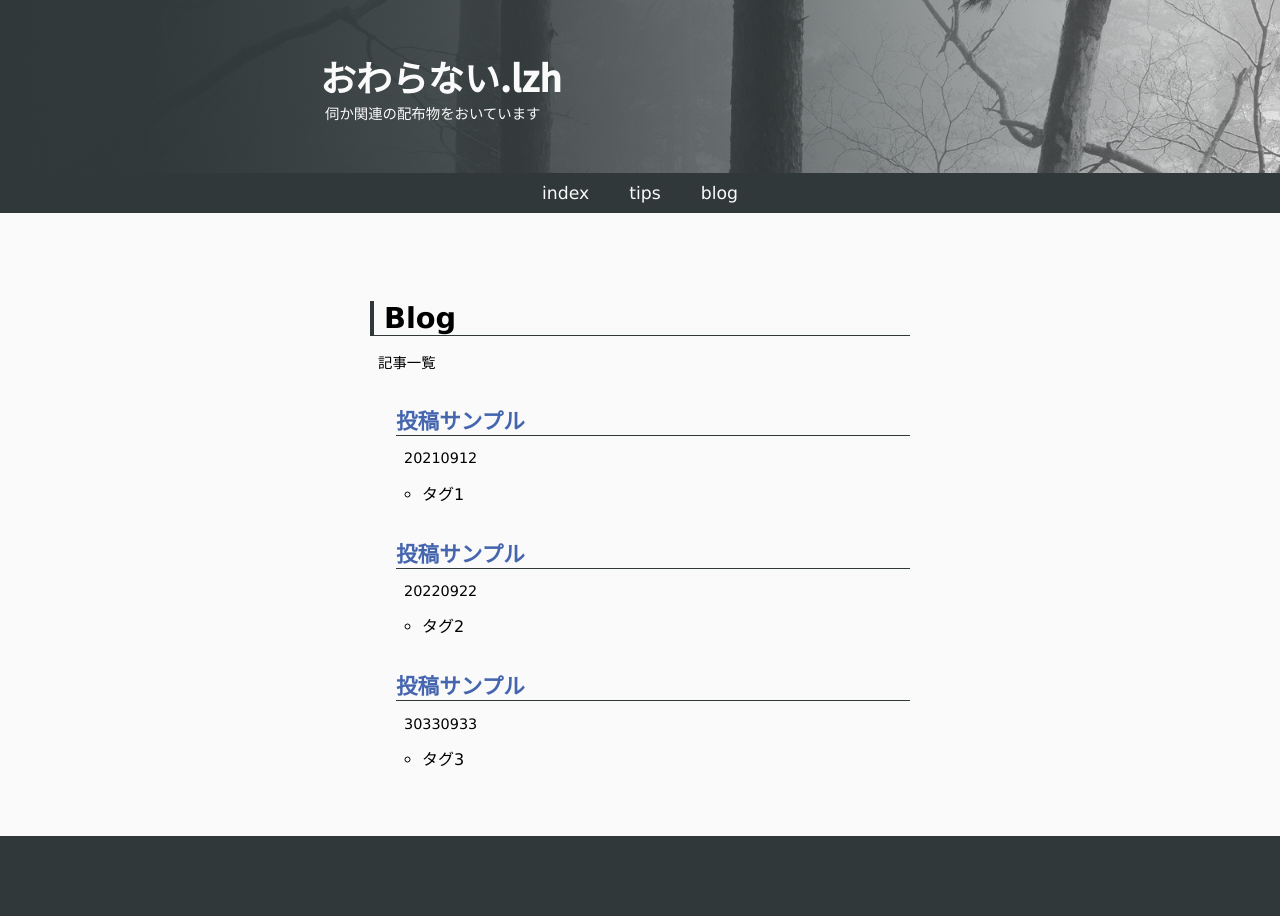
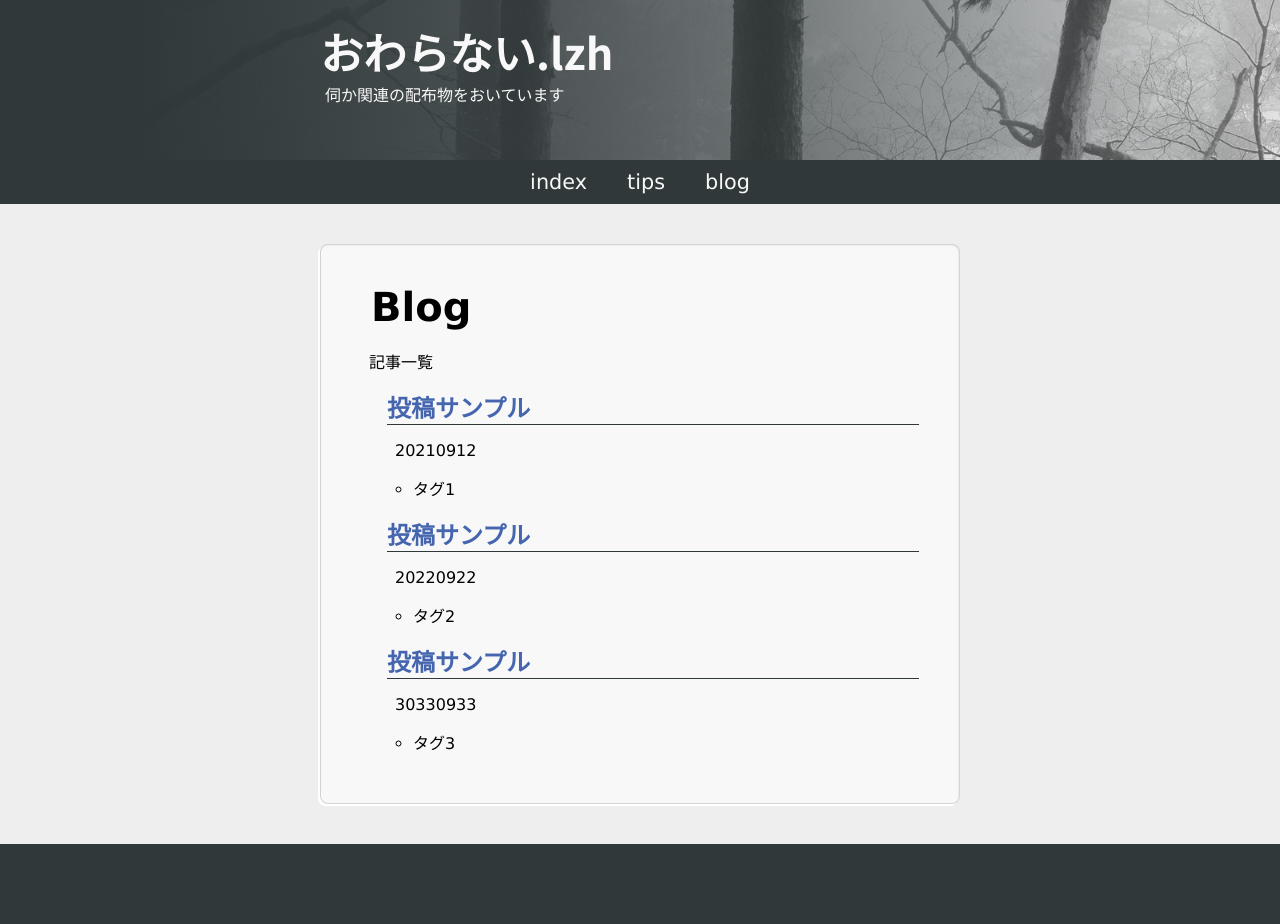
Before and after one commit to apxxxxxxe/ukagaka, a Next.js app: page /ukagaka/blog in a window 1280 px wide. Built offline with nearby package versions, Linux system fonts and the light colour scheme.

Commit message:
update: css

```diff
--- a/content/index/index.md
+++ b/content/index/index.md
@@ -4,7 +4,7 @@ date: "20220629"
 tags: ["noindex"]
 ---
 
-# Index
+# INDEX
 
 ## 配布物
 
--- a/styles/blog.scss
+++ b/styles/blog.scss
@@ -1,20 +1,24 @@
-@import url("https://fonts.googleapis.com/css2?family=Noto+Sans+JP:wght@400;500&display=swap");
+@import url("https://fonts.googleapis.com/css2?family=Noto+Sans+JP:wght@300;400;700&display=swap");
 
 :root {
   --color-black: #30383a;
-  --color-white: #fafafa;
+  --color-darkgray: #4a4a4a;
+  --color-lightgray: #eee;
+  --color-white: #f8f8f8;
   --color-blue: #4566af;
   --header-height: 10rem;
   --footer-height: 10vh;
-  --heading-margin-base-top: 0.4rem;
+  --heading-margin-base-top: 0.2rem;
   --heading-margin-base-left: 0rem;
   --heading-margin-base-right: 0rem;
-  --heading-margin-base-bottom: 0.1rem;
-  --min-fontsize: 0.9rem;
+  --heading-margin-base-bottom: 0.2rem;
+  --min-fontsize: 16px;
+  --size-adjust: 2px;
 }
 
 * {
-  font-family: "Lucida Grande", "Calibri", Helvetica, Arial, sans-serif;
+  font-family: "Lucida Grande", "Calibri", Helvetica, Arial;
+  font-weight: 400;
 }
 
 html,
@@ -29,9 +33,8 @@ h1 {
   margin-left: calc(var(--heading-margin-base-left) * 6);
   margin-right: calc(var(--heading-margin-base-right) * 6);
   margin-bottom: calc(var(--heading-margin-base-bottom) * 6);
-  font-size: calc(var(--min-fontsize) * 2);
-  border-left: 4px solid var(--color-black);
-  border-bottom: 1px solid var(--color-black);
+  font-size: calc(var(--min-fontsize) * 2.5);
+  font-weight: 700;
   padding-left: 10px;
 }
 h2 {
@@ -40,6 +43,7 @@ h2 {
   margin-right: calc(var(--heading-margin-base-right) * 5);
   margin-bottom: calc(var(--heading-margin-base-bottom) * 5);
   font-size: calc(var(--min-fontsize) * 1.5);
+  font-weight: 700;
   border-bottom: 1px solid var(--color-black);
 }
 h3 {
@@ -48,6 +52,7 @@ h3 {
   margin-right: calc(var(--heading-margin-base-right) * 4);
   margin-bottom: calc(var(--heading-margin-base-bottom) * 4);
   font-size: calc(var(--min-fontsize) * 1.4);
+  font-weight: 700;
 }
 h4 {
   margin-top: calc(var(--heading-margin-base-top) * 3);
@@ -55,6 +60,7 @@ h4 {
   margin-right: calc(var(--heading-margin-base-right) * 3);
   margin-bottom: calc(var(--heading-margin-base-bottom) * 3);
   font-size: calc(var(--min-fontsize) * 1.3);
+  font-weight: 700;
 }
 h5 {
   margin-top: calc(var(--heading-margin-base-top) * 2);
@@ -62,6 +68,7 @@ h5 {
   margin-right: calc(var(--heading-margin-base-right) * 2);
   margin-bottom: calc(var(--heading-margin-base-bottom) * 2);
   font-size: calc(var(--min-fontsize) * 1.2);
+  font-weight: 700;
 }
 h6 {
   margin-top: calc(var(--heading-margin-base-top) * 1);
@@ -69,6 +76,7 @@ h6 {
   margin-right: calc(var(--heading-margin-base-right) * 1);
   margin-bottom: calc(var(--heading-margin-base-bottom) * 1);
   font-size: calc(var(--min-fontsize) * 1.1);
+  font-weight: 700;
 }
 
 p {
@@ -108,7 +116,7 @@ table {
 #wrapper {
   width: 100%;
   height: 100%;
-  background-color: var(--color-white);
+  background-color: var(--color-lightgray);
 }
 
 #header {
@@ -134,7 +142,8 @@ table {
 }
 
 #header > div > h1 {
-  font-size: calc(var(--min-fontsize) * 2.5);
+  font-size: calc(var(--min-fontsize) * 2.7);
+  background-color: #ffffff00;
 }
 
 #header > div > p {
@@ -151,14 +160,19 @@ table {
 }
 
 #container {
+  margin: 2.5rem auto;
   box-sizing: border-box;
+  border-radius: 0.5rem;
   min-height: calc(100vh - var(--header-height) - var(--footer-height));
   background-color: var(--color-white);
+  border: 1px solid rgba(0, 0, 0, 0.15);
+  box-shadow: rgba(0, 0, 0, 0.05) -1px 1px 2px inset,
+    rgba(255, 255, 255, 1) -2px 2px 0;
 }
 
 .inner {
   margin: 0 auto;
-  padding: 50px;
+  padding: 20px 40px;
   width: 50%;
 }
 
@@ -166,6 +180,11 @@ pre {
   padding: 1rem 2rem;
   margin: 1rem 0;
   overflow-x: auto;
+}
+
+code {
+  font-family: "Lucida Grande", "Calibri", Helvetica, Arial;
+  font-weight: 300;
 }
 
 .prettyprint ol.linenums > li {
@@ -182,7 +201,7 @@ pre {
 
 #menu > p {
   margin: 10px 20px;
-  font-size: calc(var(--min-fontsize) * 1.2);
+  font-size: calc(var(--min-fontsize) * 1.3);
 }
 
 #menu > p > a {
```
